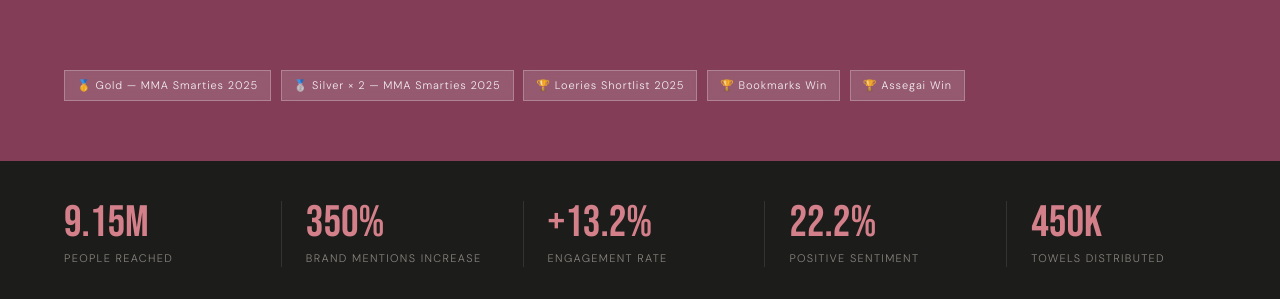
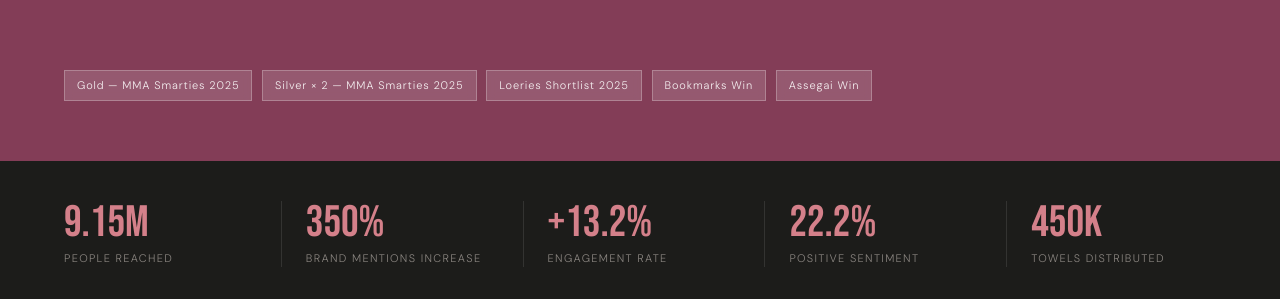
Before and after one commit to ChimiTino/Collin-Mbiriri, a plain HTML site: page pages/dry-detect.html in a window 1280 px wide. Shown: the part 501-800 px from the top of the page. Drawn offline with nearby package versions, Linux system fonts and the light colour scheme.

Commit message:
Update dry-detect.html

```diff
--- a/pages/dry-detect.html
+++ b/pages/dry-detect.html
@@ -158,11 +158,11 @@
 
       <!-- Awards bar — full width -->
       <div class="cs-awards-bar">
-        <span>🥇 Gold — MMA Smarties 2025</span>
-        <span>🥈 Silver × 2 — MMA Smarties 2025</span>
-        <span>🏆 Loeries Shortlist 2025</span>
-        <span>🏆 Bookmarks Win</span>
-        <span>🏆 Assegai Win</span>
+        <span>Gold — MMA Smarties 2025</span>
+        <span>Silver × 2 — MMA Smarties 2025</span>
+        <span>Loeries Shortlist 2025</span>
+        <span>Bookmarks Win</span>
+        <span>Assegai Win</span>
       </div>
 
     </div>
```
